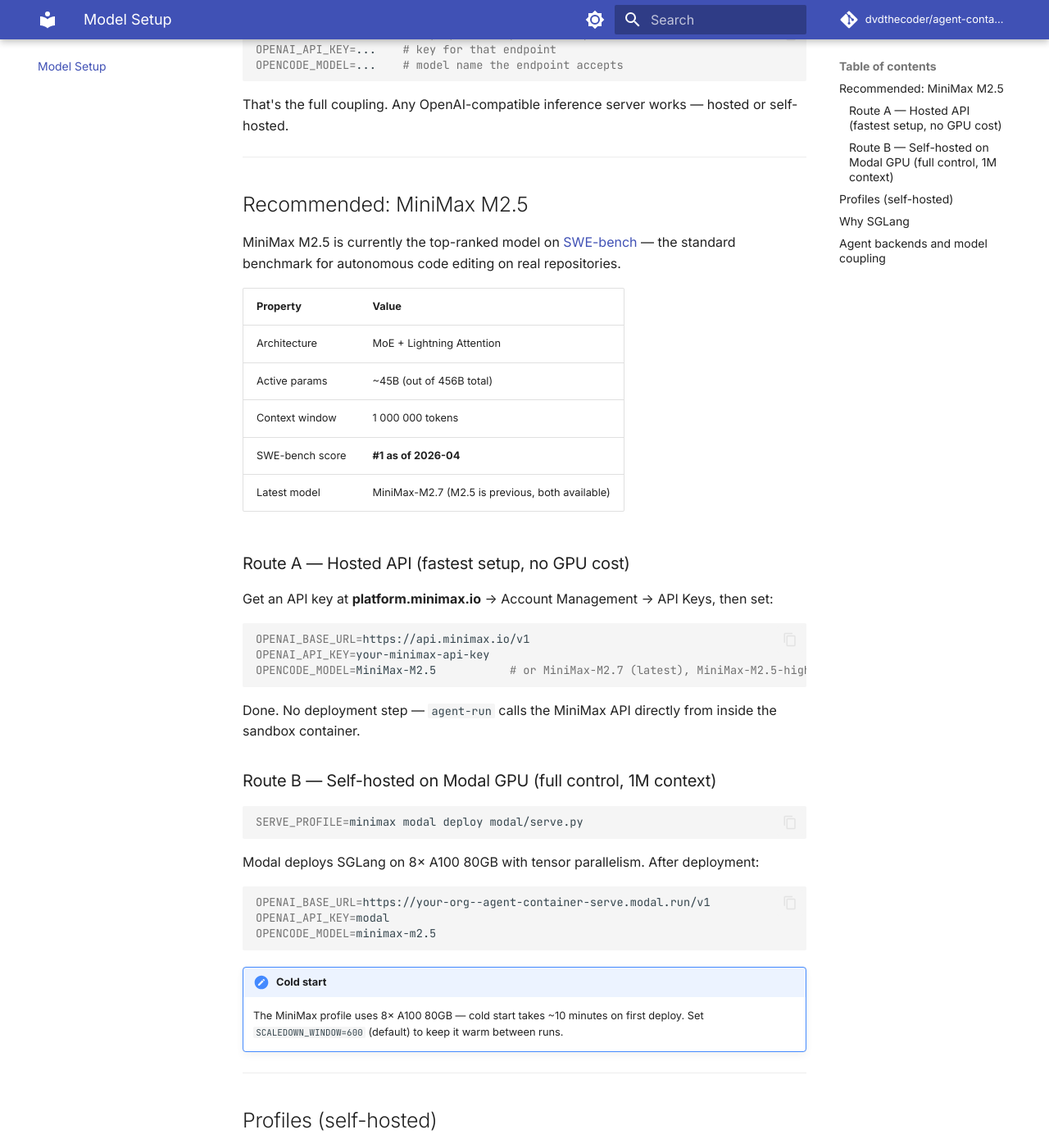
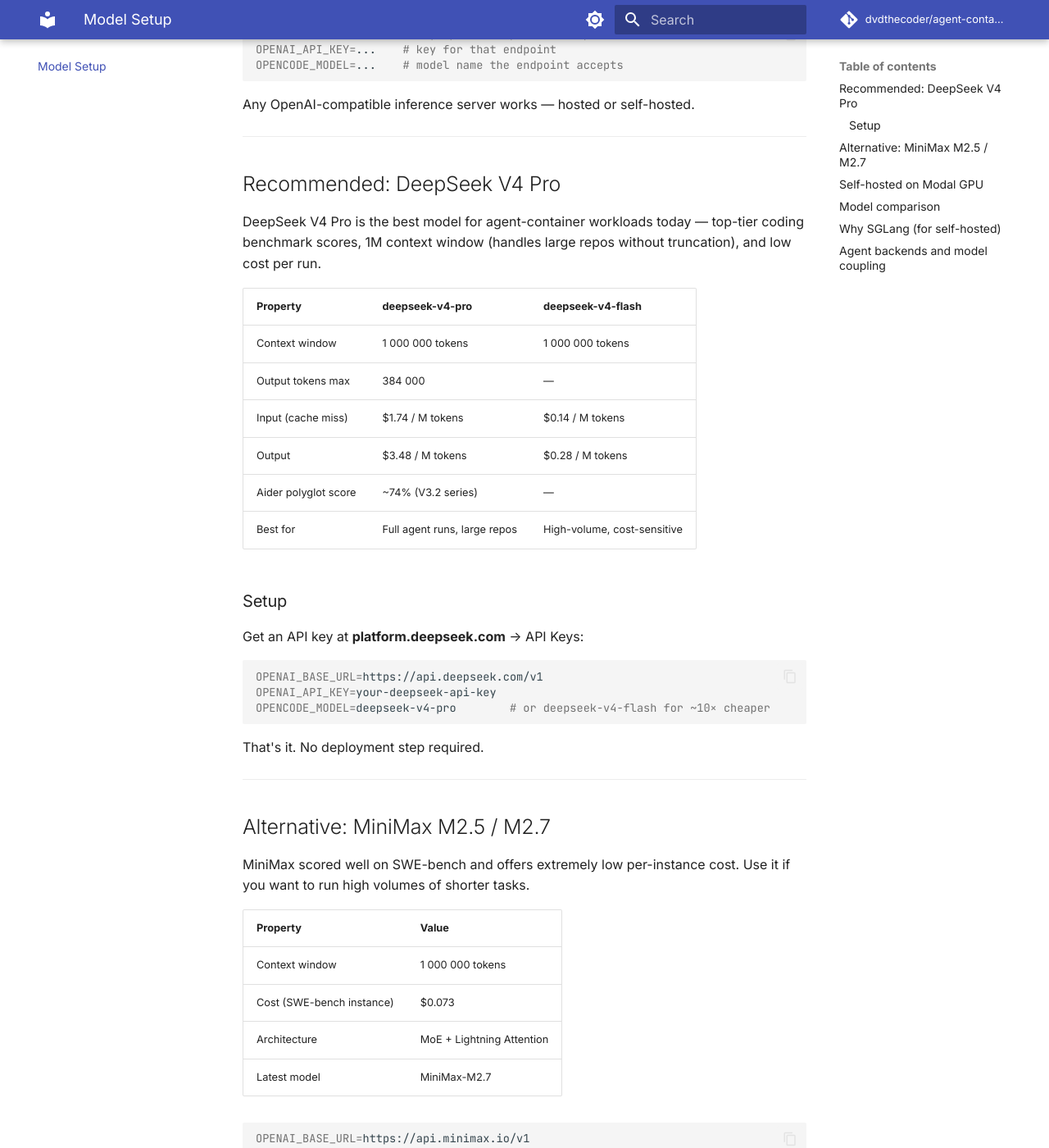
Before and after one commit to dvdthecoder/agent-container, an MkDocs documentation site: the page built from docs/models.md, in a window 1280 px wide and 1400 px high, scrolled down 248 px. Shown: the whole window at 82% size. Built offline with MkDocs 1.6.1 and Material for MkDocs 9.7.7, drawn with Linux system fonts in a browser that asks for light colours; comment, search, counter and statistics services are not loaded; some of the changed text lies outside the part shown.

Commit message:
feat(models): switch default recommendation to DeepSeek V4 Pro (#57)
DeepSeek V4 Pro is the best quality/cost model for agent-container:
- ~74% aider polyglot score (V3.2 series, V4 is newer/better)
- ~$1-3 per agent run vs $17-29 for GPT-5
- 1M context window — handles large repos without truncation
- Standard Bearer auth, OpenAI-compatible API at api.deepseek.com/v1

Changes:
- .env.example: DeepSeek V4 Pro as Option 1 (default), MiniMax as Option 2
- docs/models.md: full DeepSeek section with pricing table + comparison table
- docs/quickstart.md: configure block and prerequisites updated
- docs/agents.md: opencode description + comparison table updated
- README.md: model setup section and architecture diagram updated

MiniMax and self-hosted Modal profiles remain available as alternatives.

Co-authored-by: Claude Sonnet 4.6 <noreply@anthropic.com>

````diff
--- a/docs/models.md
+++ b/docs/models.md
@@ -8,88 +8,104 @@ OPENAI_API_KEY=...    # key for that endpoint
 OPENCODE_MODEL=...    # model name the endpoint accepts
 ```
 
-That's the full coupling. Any OpenAI-compatible inference server works — hosted or self-hosted.
+Any OpenAI-compatible inference server works — hosted or self-hosted.
 
 ---
 
-## Recommended: MiniMax M2.5
+## Recommended: DeepSeek V4 Pro
 
-MiniMax M2.5 is currently the top-ranked model on [SWE-bench](https://swebench.com) — the
-standard benchmark for autonomous code editing on real repositories.
+DeepSeek V4 Pro is the best model for agent-container workloads today — top-tier coding benchmark
+scores, 1M context window (handles large repos without truncation), and low cost per run.
+
+| Property | deepseek-v4-pro | deepseek-v4-flash |
+|---|---|---|
+| Context window | 1 000 000 tokens | 1 000 000 tokens |
+| Output tokens max | 384 000 | — |
+| Input (cache miss) | $1.74 / M tokens | $0.14 / M tokens |
+| Output | $3.48 / M tokens | $0.28 / M tokens |
+| Aider polyglot score | ~74% (V3.2 series) | — |
+| Best for | Full agent runs, large repos | High-volume, cost-sensitive |
+
+### Setup
+
+Get an API key at **platform.deepseek.com** → API Keys:
+
+```bash
+OPENAI_BASE_URL=https://api.deepseek.com/v1
+OPENAI_API_KEY=your-deepseek-api-key
+OPENCODE_MODEL=deepseek-v4-pro        # or deepseek-v4-flash for ~10× cheaper
+```
+
+That's it. No deployment step required.
+
+---
+
+## Alternative: MiniMax M2.5 / M2.7
+
+MiniMax scored well on SWE-bench and offers extremely low per-instance cost. Use it if you want
+to run high volumes of shorter tasks.
 
 | Property | Value |
 |---|---|
+| Context window | 1 000 000 tokens |
+| Cost (SWE-bench instance) | $0.073 |
 | Architecture | MoE + Lightning Attention |
-| Active params | ~45B (out of 456B total) |
-| Context window | 1 000 000 tokens |
-| SWE-bench score | **#1 as of 2026-04** |
-| Latest model | MiniMax-M2.7 (M2.5 is previous, both available) |
-
-### Route A — Hosted API (fastest setup, no GPU cost)
-
-Get an API key at **platform.minimax.io** → Account Management → API Keys, then set:
+| Latest model | MiniMax-M2.7 |
 
 ```bash
 OPENAI_BASE_URL=https://api.minimax.io/v1
-OPENAI_API_KEY=your-minimax-api-key
+OPENAI_API_KEY=your-minimax-api-key   # platform.minimax.io → API Keys
 OPENCODE_MODEL=MiniMax-M2.5           # or MiniMax-M2.7 (latest), MiniMax-M2.5-highspeed
 ```
 
-Done. No deployment step — `agent-run` calls the MiniMax API directly from inside the
-sandbox container.
+---
 
-### Route B — Self-hosted on Modal GPU (full control, 1M context)
+## Self-hosted on Modal GPU
 
-```bash
-SERVE_PROFILE=minimax modal deploy modal/serve.py
-```
+For full air-gap or maximum control, deploy the model on Modal. Three profiles:
 
-Modal deploys SGLang on 8× A100 80GB with tensor parallelism. After deployment:
+| Profile | Model | GPU | Context | Command |
+|---|---|---|---|---|
+| `test` | Qwen3-Coder 8B | A10G | 32 k | `modal deploy modal/serve.py` |
+| `prod` | Qwen3-Coder 80B | 2× A100 80GB | 128 k | `SERVE_PROFILE=prod modal deploy modal/serve.py` |
+| `minimax` | MiniMax M2.5 | 8× A100 80GB | 1 M | `SERVE_PROFILE=minimax modal deploy modal/serve.py` |
+
+After deployment Modal prints the endpoint URL:
 
 ```bash
 OPENAI_BASE_URL=https://your-org--agent-container-serve.modal.run/v1
 OPENAI_API_KEY=modal
-OPENCODE_MODEL=minimax-m2.5
-```
-
-!!! note "Cold start"
-    The MiniMax profile uses 8× A100 80GB — cold start takes ~10 minutes on first deploy.
-    Set `SCALEDOWN_WINDOW=600` (default) to keep it warm between runs.
-
----
-
-## Profiles (self-hosted)
-
-`modal/serve.py` ships with three profiles, selected via `SERVE_PROFILE`:
-
-| Profile | Model | GPU | Context | Best for |
-|---|---|---|---|---|
-| `test` (default) | Qwen3-Coder 8B | A10G | 32 k | Development, CI, cheap iteration |
-| `prod` | Qwen3-Coder 80B | 2× A100 80GB | 128 k | Production Qwen3 runs |
-| `minimax` | MiniMax M2.5 | 8× A100 80GB | 1 M | Best quality, large repo context |
-
-```bash
-modal deploy modal/serve.py                        # test
-SERVE_PROFILE=prod modal deploy modal/serve.py     # prod
-SERVE_PROFILE=minimax modal deploy modal/serve.py  # minimax
+OPENCODE_MODEL=deepseek-v4-pro    # or minimax-m2.5 / qwen3-coder
 ```
 
 ---
 
-## Why SGLang
+## Model comparison
 
-SGLang's **RadixAttention** automatically caches shared KV prefixes across requests using a radix
-tree. Agent runs against the same repo repeatedly re-use the cached representation of the system
-prompt and repo context — only the task-specific tokens are computed from scratch.
+| Model | Aider score | Cost/run (est.) | Context | Hosted API |
+|---|---|---|---|---|
+| GPT-5 | 88% | $17–29 | — | OpenAI |
+| Gemini 2.5 Pro | 83% | $45–50 | 1M | Google |
+| o3 | 77% | $13.75 | — | OpenAI |
+| **DeepSeek V4 Pro** | **~74%** | **~$1–3** | **1M** | **DeepSeek** |
+| DeepSeek V4 Flash | — | ~$0.10–0.30 | 1M | DeepSeek |
+| MiniMax M2.5 | (SWE-bench #1) | ~$0.07/instance | 1M | MiniMax |
+
+DeepSeek V4 Pro hits the quality/cost sweet spot for automated agent runs in CI — good enough
+to ship production PRs, cheap enough to run on every PR or nightly.
+
+---
+
+## Why SGLang (for self-hosted)
+
+SGLang's **RadixAttention** automatically caches shared KV prefixes across requests. Agent runs
+against the same repo repeatedly re-use the cached representation of the system prompt and repo
+context — only the task-specific tokens are computed from scratch.
 
 This matters for agent-container because:
 
 - Every run against the same repo shares a large common prefix (system prompt + file tree)
 - Multiple CI runs against the same repo in parallel hit the cache simultaneously
-- Per-token latency stays stable as concurrency grows
-
-Benchmarks show ~29% higher throughput vs vLLM on prefix-heavy workloads (H100, ShareGPT-style).
-For purely unique-prompt workloads the gap closes, but the agent pattern is prefix-heavy by nature.
 
 ---
 
@@ -97,9 +113,8 @@ For purely unique-prompt workloads the gap closes, but the agent pattern is pref
 
 | Backend | Model source |
 |---|---|
-| `opencode` | Any endpoint via `OPENAI_BASE_URL` — MiniMax, Qwen3, or self-hosted |
+| `opencode` | Any endpoint via `OPENAI_BASE_URL` — DeepSeek, MiniMax, or self-hosted |
 | `claude` | Anthropic API (`ANTHROPIC_API_KEY`) |
 | `gemini` | Google AI / Vertex (`GEMINI_API_KEY`) |
 
-The `opencode` backend is the default. It uses whatever endpoint `OPENAI_BASE_URL` points to —
-swap the three env vars to change models with zero code changes.
+The `opencode` backend is the default. Swap the three env vars to change models — no code changes.
--- a/docs/quickstart.md
+++ b/docs/quickstart.md
@@ -7,7 +7,7 @@ Get your first agent task running in under 5 minutes.
 - Python 3.11+
 - A [Modal](https://modal.com) account (free tier works)
 - A GitHub personal access token
-- A MiniMax API key — get one at [platform.minimax.io](https://platform.minimax.io) (recommended)
+- A DeepSeek API key — get one at [platform.deepseek.com](https://platform.deepseek.com) (recommended)
   or any other OpenAI-compatible model endpoint
 
 ## 1. Install
@@ -40,18 +40,18 @@ MODAL_TOKEN_SECRET=as-...
 # GitHub
 GITHUB_TOKEN=ghp_...
 
-# Model — MiniMax M2.5 hosted API (recommended, no GPU setup)
-OPENAI_BASE_URL=https://api.minimax.io/v1
-OPENAI_API_KEY=your-minimax-api-key
-OPENCODE_MODEL=MiniMax-M2.5
+# Model — DeepSeek V4 Pro (recommended: ~74% aider score, ~$1-3/run, 1M context)
+OPENAI_BASE_URL=https://api.deepseek.com/v1
+OPENAI_API_KEY=your-deepseek-api-key
+OPENCODE_MODEL=deepseek-v4-pro
 ```
 
 !!! tip "Self-hosted model (optional)"
     To run the model on your own Modal GPU instead:
     ```bash
-    modal deploy modal/serve.py            # Qwen3-Coder 8B (test)
-    SERVE_PROFILE=prod modal deploy ...    # Qwen3-Coder 80B
-    SERVE_PROFILE=minimax modal deploy ... # MiniMax M2.5 on 8× A100
+    SERVE_PROFILE=minimax modal deploy modal/serve.py  # MiniMax M2.5, 8× A100
+    SERVE_PROFILE=prod    modal deploy modal/serve.py  # Qwen3-Coder 80B
+    modal deploy modal/serve.py                        # Qwen3-Coder 8B (test)
     ```
     Then set `OPENAI_BASE_URL` to the printed endpoint URL.
 
````
Also changed, not shown: README.md (+15 -15 lines), docs/agents.md (+4 -4 lines), 1 other file.
